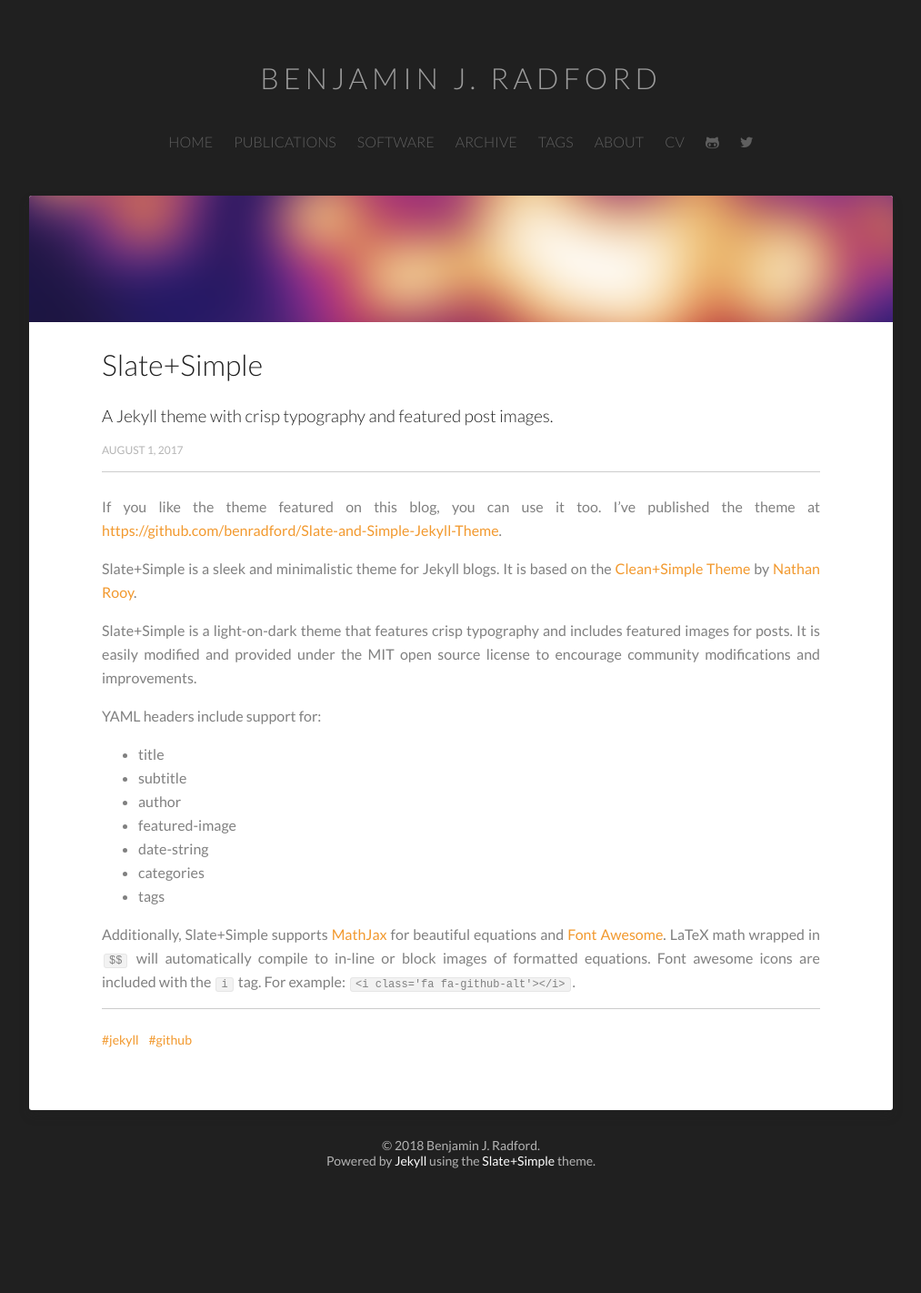
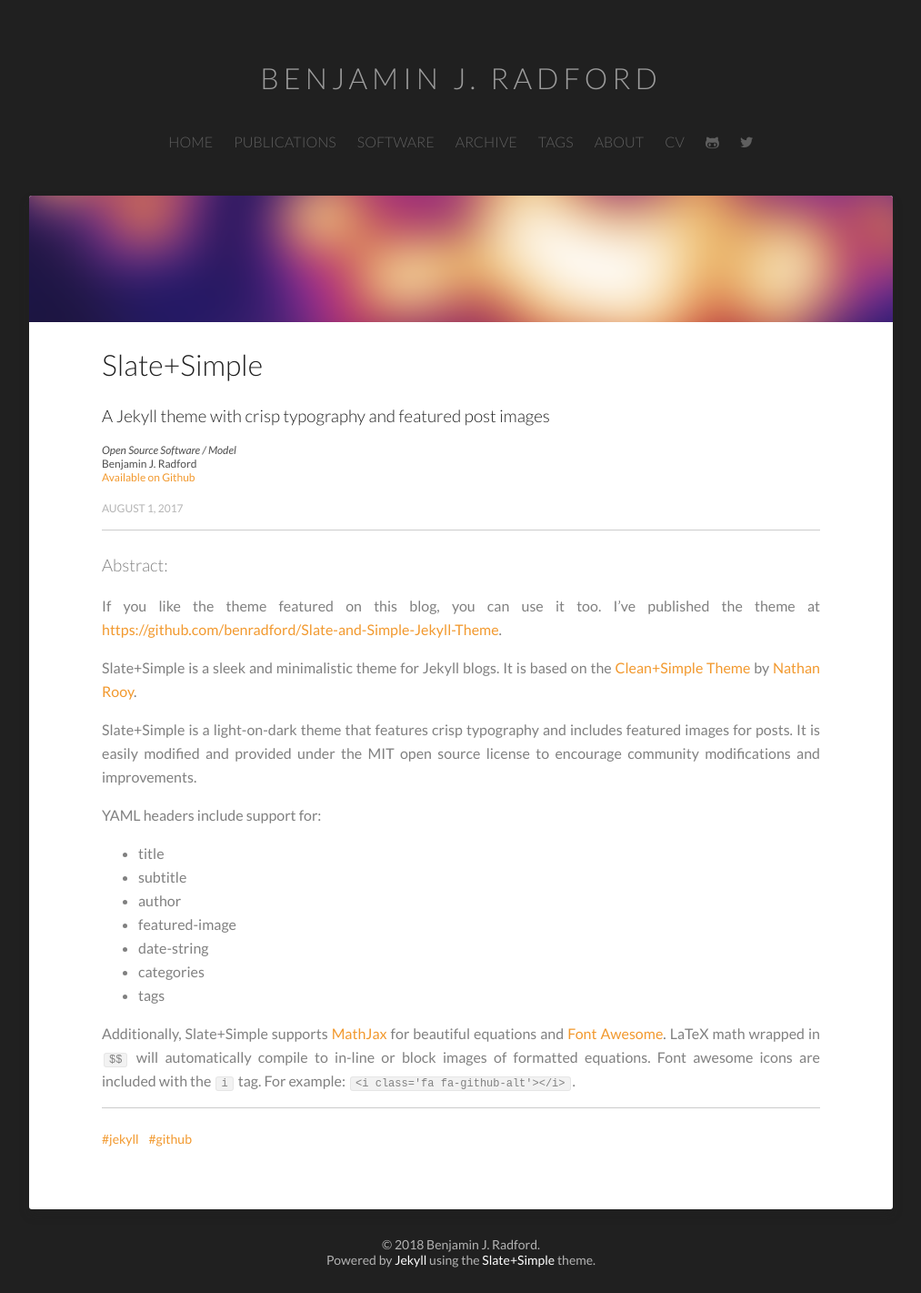
Before and after one commit to benradford/benradford.github.io, a Jekyll site: the page built from software/_posts/2016-08-01-slate-and-simple.md, in a window 1280 px wide. Shown: the whole page at 91% size, without its empty margins (133-1146 px from the left). Built offline with Jekyll 4.4.1, drawn with Linux system fonts in a browser that asks for light colours; before the commit the page ends 1312 px from its top, so only the background shows below that.

Commit message:
Moved jekyll to software

```diff
--- a/_posts/2016-08-01-slate-and-simple.md
+++ b/software/_posts/2016-08-01-slate-and-simple.md
@@ -1,8 +1,14 @@
 ---
-layout: post
+layout: publication
+
 title: Slate+Simple
-subtitle: A Jekyll theme with crisp typography and featured post images.
+subtitle: A Jekyll theme with crisp typography and featured post images
 author: Benjamin J. Radford
+venue: Open Source Software / Model
+
+link-text: Available on Github
+link-download: https://github.com/benradford/Slate-and-Simple-Jekyll-Theme
+
 featured-image:
 tags: [jekyll, github]
 date: 2017-08-01
```
